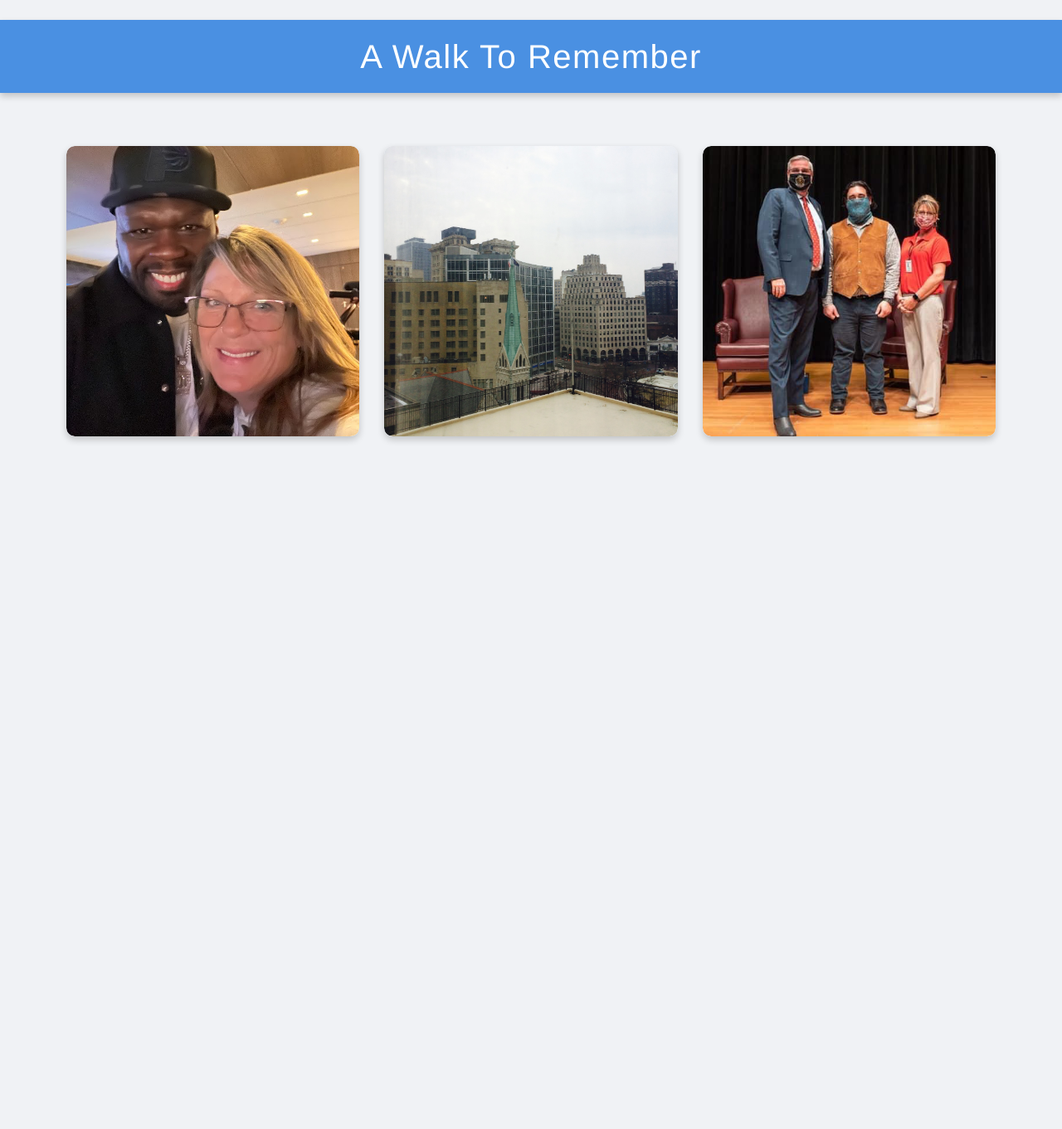
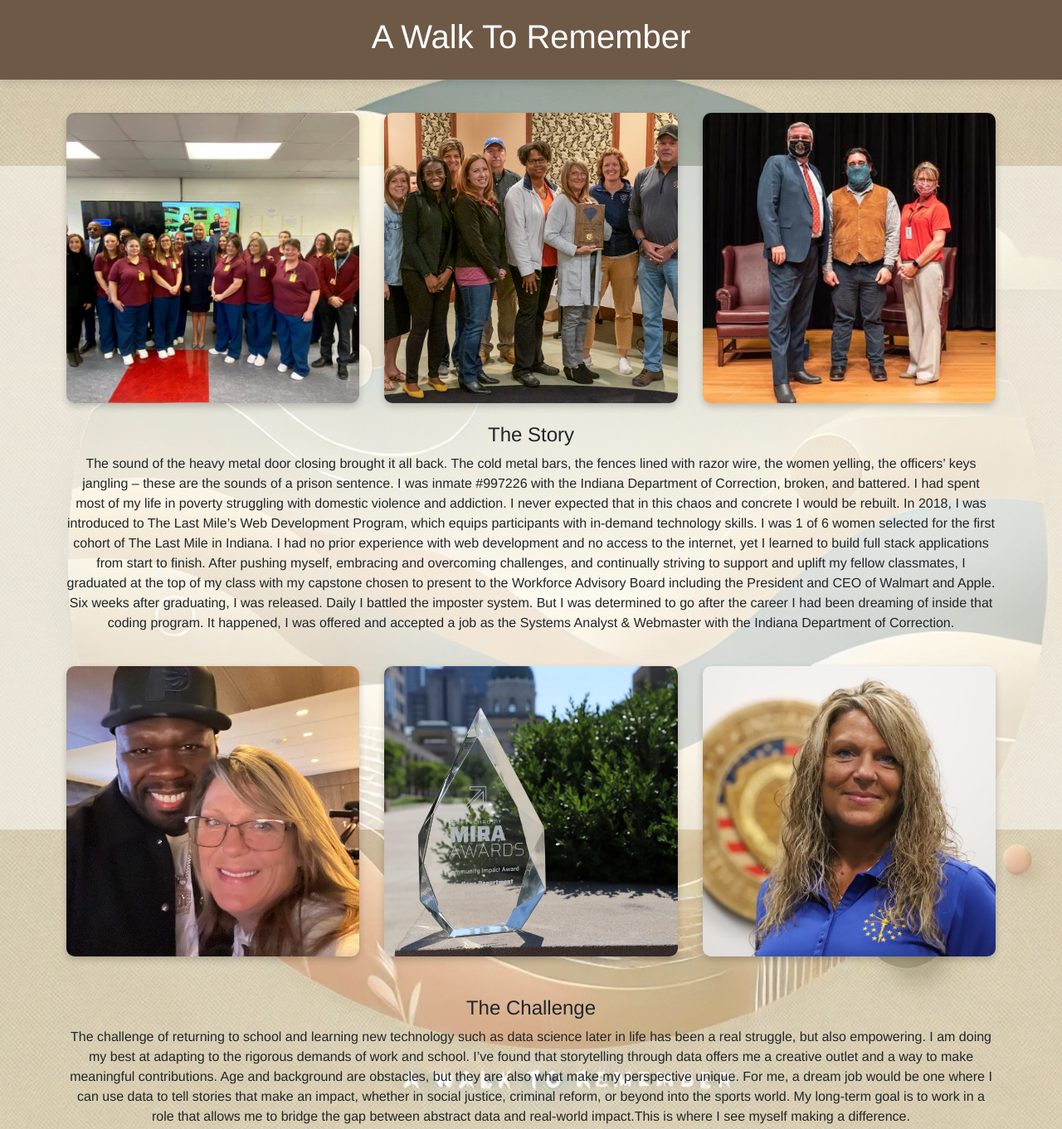
Before and after one commit to talesa365/next_chapter, a plain HTML site: page index.html in a window 1280 px wide. Shown: the top 1361 px of the page at 83% size. Before the commit the page ends 800 px from the top, so only its background shows below. Drawn offline with nearby package versions, Linux system fonts and the light colour scheme.

Commit message:
could call it finished

```diff
--- a/index.html
+++ b/index.html
@@ -3,7 +3,7 @@
 <head>
     <meta charset="UTF-8">
     <meta name="viewport" content="width=device-width, initial-scale=1.0">
-    <title>A Walk To Remember</title>
+    <title>Memory Lane</title>
 
     <!-- Bootstrap CSS CDN -->
     <link href="https://stackpath.bootstrapcdn.com/bootstrap/4.5.2/css/bootstrap.min.css" rel="stylesheet">
@@ -13,7 +13,7 @@
 </head>
 <body>
 
-    <header class="text-center my-4">
+    <header class="sticky-header">
         <h1>A Walk To Remember</h1>
     </header>
 
@@ -25,10 +25,10 @@
                 <div class="flip-card" onclick="toggleFlip(this)">
                     <div class="flip-card-inner">
                         <div class="flip-card-front">
-                            <img src="images/50.jpg" class="img-fluid" alt="Photo 1">
+                            <img src="images/Ivanka.jpg" class="img-fluid" alt="Photo 1">
                         </div>
                         <div class="flip-card-back">
-                            <p>Photo 1 Description: A beautiful scene.</p>
+                            <p>TLM Graduation with Ivanka Trump.</p>
                         </div>
                     </div>
                 </div>
@@ -39,10 +39,10 @@
                 <div class="flip-card" onclick="toggleFlip(this)">
                     <div class="flip-card-inner">
                         <div class="flip-card-front">
-                            <img src="images/IMG_E0158.JPG" class="img-fluid" alt="Photo 2">
+                            <img src="images/commisions_award.JPG" class="img-fluid" alt="Photo 2">
                         </div>
                         <div class="flip-card-back">
-                            <p>Photo 2 Description: A memorable sunset.</p>
+                            <p class="'show">Presented with the 2022 Commissioner's Award.</p>
                         </div>
                     </div>
                 </div>
@@ -56,12 +56,76 @@
                             <img src="images/gov_greg_me.jpg" class="img-fluid" alt="Photo 3">
                         </div>
                         <div class="flip-card-back">
-                            <p>Photo 3 Description: Meeting Governor Greg.</p>
+                            <p>Behind the scenes of the 2021 State of the State Adress given by Govenor Holcomb.</p>
                         </div>
                     </div>
                 </div>
             </div>
         </div>
+
+    <div>
+        <article>
+            <h4>The Story</h4>
+            <p>
+            The sound of the heavy metal door closing brought it all back. The cold metal bars, the fences lined with razor wire, the women yelling, the officers’ keys jangling – these are the sounds of a prison sentence. I was inmate #997226 with the Indiana Department of Correction, broken, and battered. I had spent most of my life in poverty struggling with domestic violence and addiction. I never expected that in this chaos and concrete I would be rebuilt.
+            In 2018, I was introduced to The Last Mile’s Web Development Program, which equips participants with in-demand technology skills. I was 1 of 6 women selected for the first cohort of The Last Mile in Indiana. I had no prior experience with web development and no access to the internet, yet I learned to build full stack applications from start to finish. After pushing myself, embracing and overcoming challenges, and continually striving to support and uplift my fellow classmates, I graduated at the top of my class with my capstone chosen to present to the Workforce Advisory Board including the President and CEO of Walmart and Apple. Six weeks after graduating, I was released. Daily I battled the imposter system. But I was determined to go after the career I had been dreaming of inside that coding program. It happened, I was offered and accepted a job as the Systems Analyst & Webmaster with the Indiana Department of Correction.
+            </p>
+        </article>
+    </div>
+    <br>
+    <div class="row justify-content-center">
+        <!-- Flip Card 4 -->
+        <div class="col-md-4 mb-4">
+            <div class="flip-card" onclick="toggleFlip(this)">
+                <div class="flip-card-inner">
+                    <div class="flip-card-front">
+                        <img src="images/50.jpg" class="img-fluid" alt="Photo 4">
+                    </div>
+                    <div class="flip-card-back">
+                        <p>Attending a Pacers Game with Curtis J Jackson III (AKA:50 Cent).</p>
+                    </div>
+                </div>
+            </div>
+        </div>
+
+        <!-- Flip Card 5 -->
+        <div class="col-md-4 mb-4">
+            <div class="flip-card" onclick="toggleFlip(this)">
+                <div class="flip-card-inner">
+                    <div class="flip-card-front">
+                        <img src="images/community_impact_award.JPG" class="img-fluid" alt="Photo 5">
+                    </div>
+                    <div class="flip-card-back">
+                        <p>Winning the 2020 Community Impact Award through TechPoint.</p>
+                    </div>
+                </div>
+            </div>
+        </div>
+
+        <!-- Flip Card 6 -->
+        <div class="col-md-4 mb-4">
+            <div class="flip-card" onclick="toggleFlip(this)">
+                <div class="flip-card-inner">
+                    <div class="flip-card-front">
+                        <img src="images/me.JPG" class="img-fluid" alt="Photo 6">
+                    </div>
+                    <div class="flip-card-back">
+                        <p>IDOC System Analyst.</p>
+                    </div>
+                </div>
+            </div>
+        </div>
+    </div>
+<br>
+        <div>
+            <article>
+            <h4>The Challenge</h4>
+            <p>
+            The challenge of returning to school and learning new technology such as data science later in life has been a real struggle, but also empowering.  I am doing my best at adapting to the rigorous demands of work and school. I’ve found that storytelling through data offers me a creative outlet and a way to make meaningful contributions. Age and background are obstacles, but they are also what make my perspective unique.
+            For me, a dream job would be one where I can use data to tell stories that make an impact, whether in social justice, criminal reform, or beyond into the sports world. My long-term goal is to work in a role that allows me to bridge the gap between abstract data and real-world impact.This is where I see myself making a difference.
+            </p>
+        </article>
+    </div>
     </section>
 
     <!-- Bootstrap JS CDN -->
--- a/script.js
+++ b/script.js
@@ -1,4 +1,6 @@
 function toggleFlip(card) {
     const innerCard = card.querySelector('.flip-card-inner');
     innerCard.classList.toggle('flip');
+
+
 }
--- a/style.css
+++ b/style.css
@@ -1,21 +1,44 @@
 /* General Styles */
 body {
     font-family: 'Helvetica Neue', sans-serif;
-    background-color: #f0f2f5;
+    background-image: url(images/dale.webp);
+    background-repeat: no-repeat;
+    background-size: cover;
+    background-position: center;
     margin: 0;
     padding: 0;
     text-align: center;
 }
+body::before {
+    content: '';
+    position: absolute;
+    top: 25%;
+    left: 0;
+    width: 100%;
+    height: 100%;
+    background-color: rgba(255, 255, 255, 0.5); /* Semi-transparent overlay */
+    z-index: -1;
+}
+header {
+    position: sticky;
+    top: 0;
+    z-index: 1000;
+    background-color: #6d5946;
+    padding: 20px;
+    color: white;
+    text-align: center;
+    box-shadow: 0 4px 8px rgba(0, 0, 0, 0.1);
+}
 
-h1 {
-    background-color: #4A90E2;
+/* h1 {
+    background-color: #75aff1;
     color: white;
     padding: 20px;
     font-size: 2.5rem;
     letter-spacing: 1.5px;
     margin-bottom: 20px;
     box-shadow: 0 4px 8px rgba(0, 0, 0, 0.2);
-}
+} */
 
 /* Album Layout */
 .album {
@@ -46,7 +69,7 @@ h1 {
     transition: transform 0.8s;
     transform-style: preserve-3d;
     border-radius: 10px;
-    overflow: hidden;
+    /* overflow: hidden; */
 }
 
 /* Flip effect when .flip class is added */
@@ -61,7 +84,8 @@ h1 {
     height: 100%;
     backface-visibility: hidden;
     border-radius: 10px;
-}.flip-card-front img {
+}
+.flip-card-front img {
     width: 100%;
     height: 100%;
     object-fit: cover;
```
Also changed, not shown: images/IMG_E0158.JPG (deleted), images/dale.webp (added).
